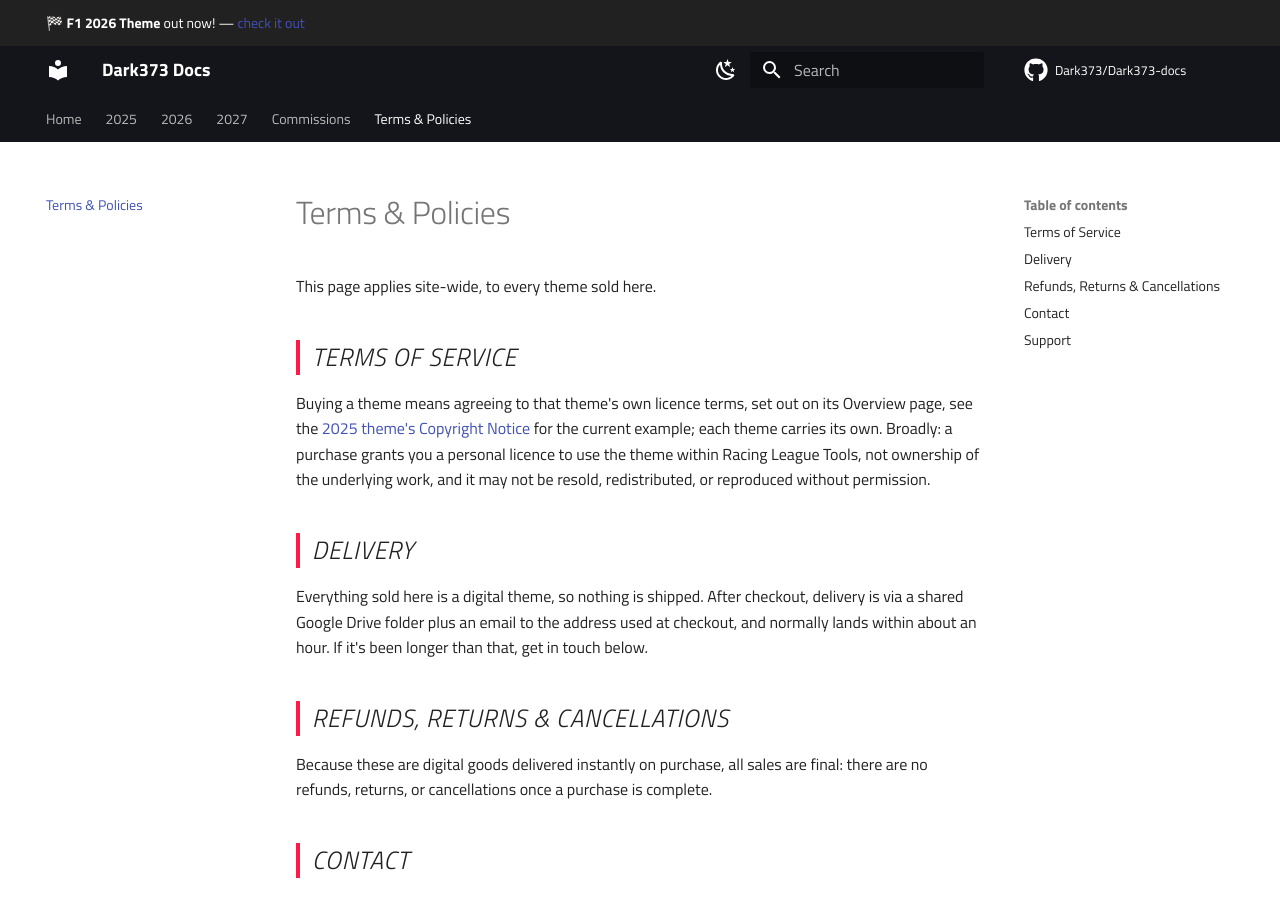
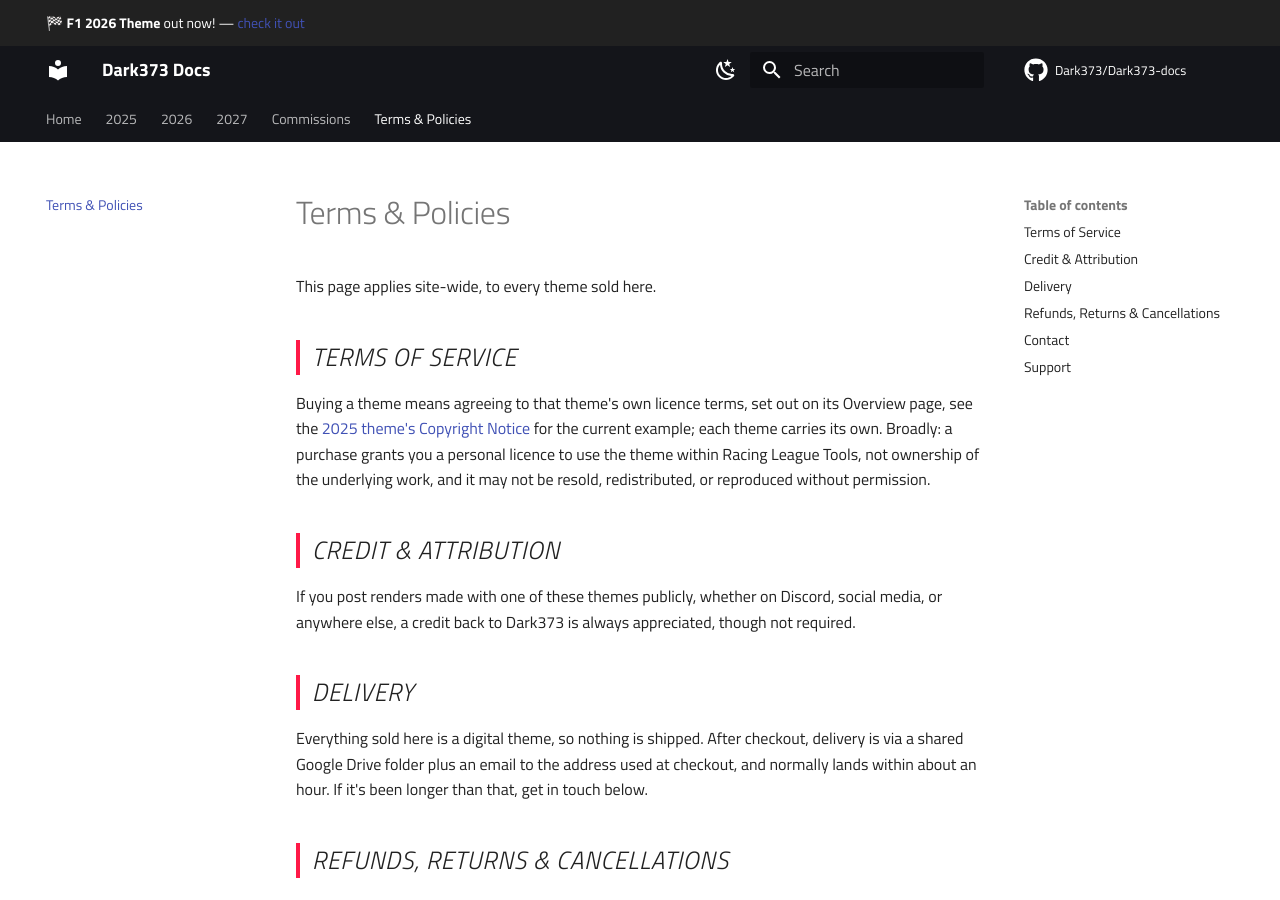
Before and after one commit to Dark373/Dark373-docs, an MkDocs documentation site: the page built from docs/policies.md, in a window 1280 px wide and 900 px high. Built offline with MkDocs 1.6.1 and Material for MkDocs 9.7.7, drawn with Linux system fonts in a browser that asks for light colours; comment, search, counter and statistics services are not loaded.

Commit message:
Add a Credit & Attribution note to Terms & Policies
A friendly, non-mandatory ask: crediting Dark373 is appreciated when renders made with any of these themes get posted publicly (Discord, socials, etc). Placed site-wide on Terms & Policies rather than duplicated into each theme's own Copyright Notice, since the ask is identical across every theme - same reasoning as why Delivery/Refunds already live here instead of per-theme.

Co-Authored-By: Claude Sonnet 5 <noreply@anthropic.com>

Claude-Session: https://claude.ai/code/session_01WEWdRkUQPkz2PnDqHzXaDT

```diff
--- a/docs/policies.md
+++ b/docs/policies.md
@@ -11,6 +11,12 @@ each theme carries its own. Broadly: a purchase grants you a personal
 licence to use the theme within Racing League Tools, not ownership of the
 underlying work, and it may not be resold, redistributed, or reproduced
 without permission.
+
+## Credit & Attribution {: .f1-heading }
+
+If you post renders made with one of these themes publicly, whether on
+Discord, social media, or anywhere else, a credit back to Dark373 is
+always appreciated, though not required.
 
 ## Delivery {: .f1-heading }
 
```
